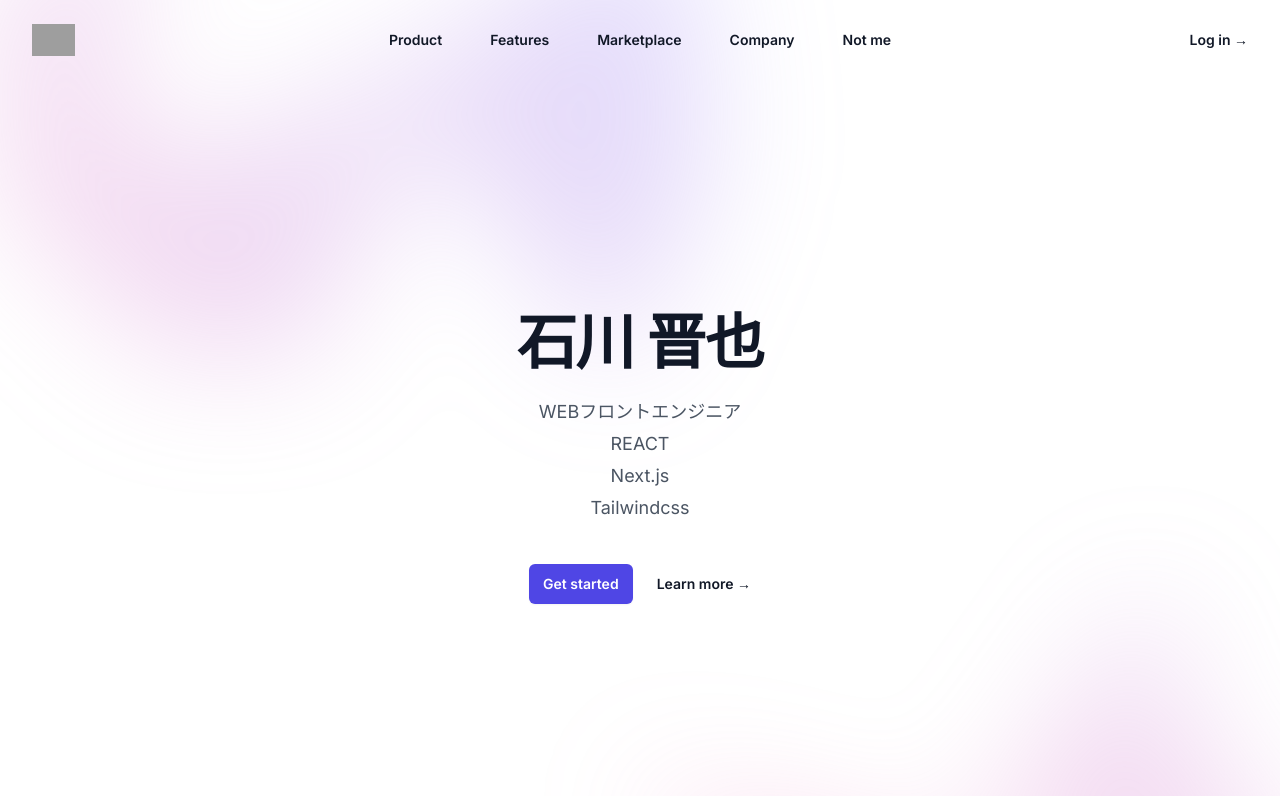
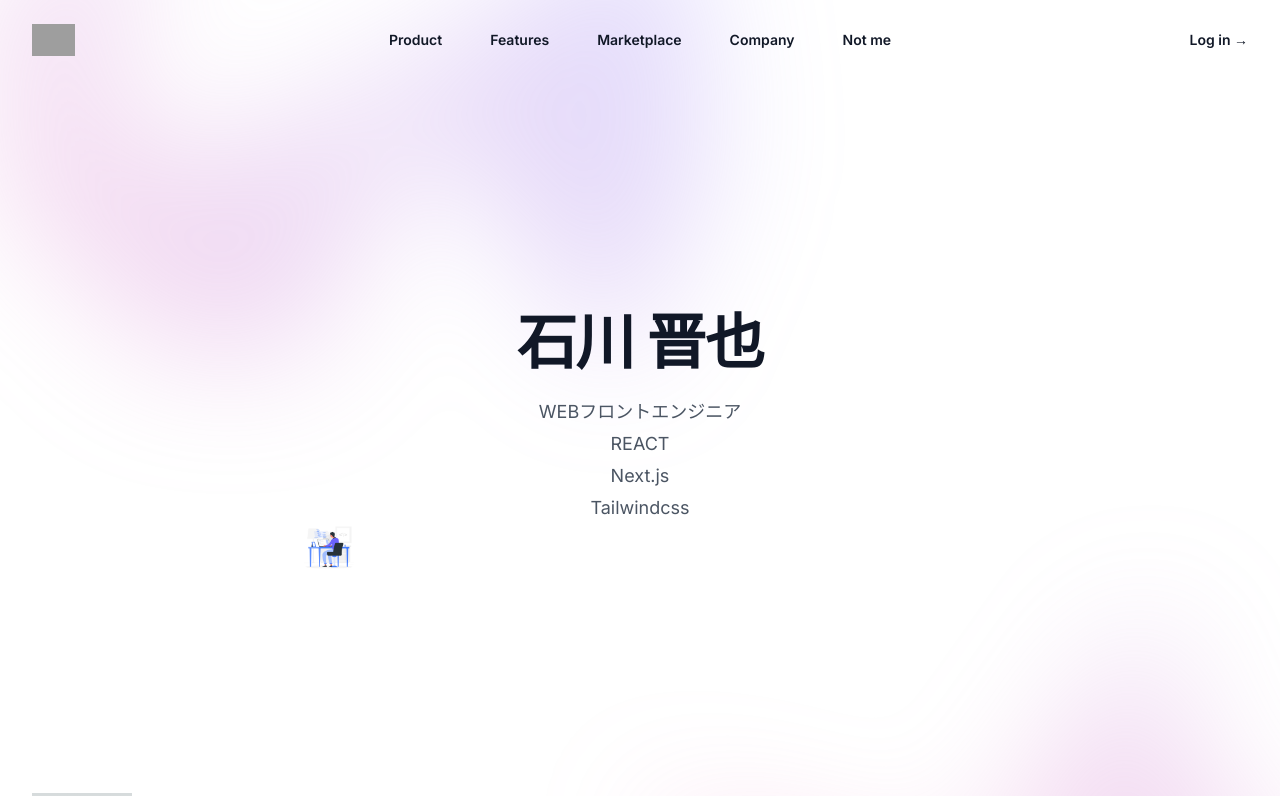
Before and after one commit to IshikawaShinya/my-portfolio, a Next.js app: page /features/homeLikeCorpratePage in a window 1280 px wide. Shown: the top 796 px of the page. Built offline with nearby package versions, Linux system fonts and the light colour scheme; grey boxes are pictures that could not be loaded.

Commit message:
ポートフォリオ画面の素材を配置

```diff
--- a/src/app/components/appBanner.tsx
+++ b/src/app/components/appBanner.tsx
@@ -2,6 +2,7 @@
 import { Dialog } from '@headlessui/react'
 import { Bars3Icon, XMarkIcon } from '@heroicons/react/24/outline'
 import Link from 'next/link'
+import Image from 'next/image'
 
 
 const navigation = [
@@ -27,7 +28,7 @@
             }}
           />
         </div>
-        <div className="mx-auto max-w-2xl py-32 sm:py-48 lg:py-56">
+        <div aria-label='myName' className="mx-auto max-w-2xl py-32 sm:py-48 lg:py-56">
           <div className="hidden sm:mb-8 sm:flex sm:justify-center">
 
           </div>
@@ -41,20 +42,14 @@
               Next.js<br />
               Tailwindcss
             </p>
-            <div className="mt-10 flex items-center justify-center gap-x-6">
-              <a
-                href="#"
-                className="rounded-md bg-indigo-600 px-3.5 py-2.5 text-sm font-semibold text-white shadow-sm hover:bg-indigo-500 focus-visible:outline focus-visible:outline-2 focus-visible:outline-offset-2 focus-visible:outline-indigo-600"
-              >
-                Get started
-              </a>
-              <a href="#" className="text-sm font-semibold leading-6 text-gray-900">
-                Learn more <span aria-hidden="true">→</span>
-              </a>
-            </div>
+          </div>
+          <div aria-label='fronend-engineer image'>
+            <Image src='/developer.jpg' width='50' height='50' alt={''}/>
           </div>
         </div>
+        <Image src='/signin_picture.png' width='100' height='100' alt={''}/>
         <div
+          aria-label='produdoImage'
           className="absolute inset-x-0 top-[calc(100%-13rem)] -z-10 transform-gpu overflow-hidden blur-3xl sm:top-[calc(100%-30rem)]"
           aria-hidden="true"
         >
```
Also changed, not shown: public/developer.jpg (added), public/signin_picture.png (added).
